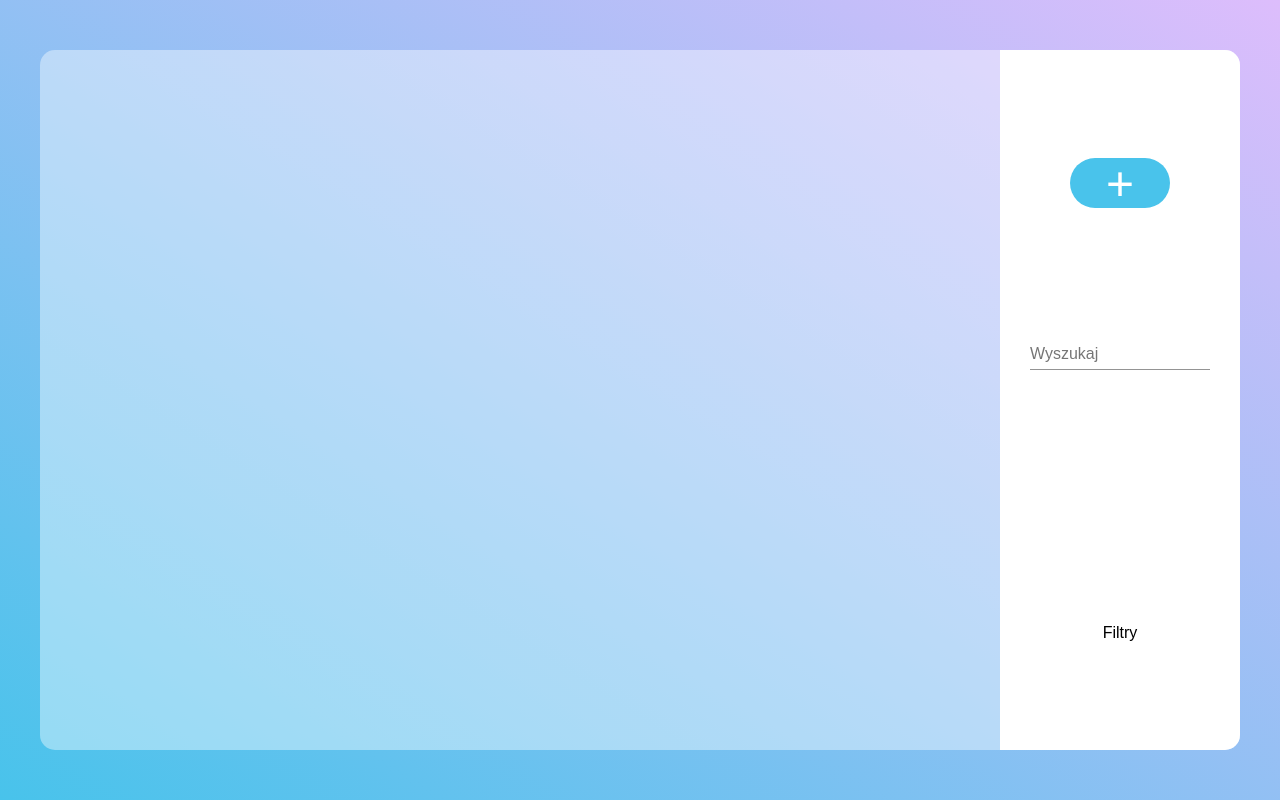
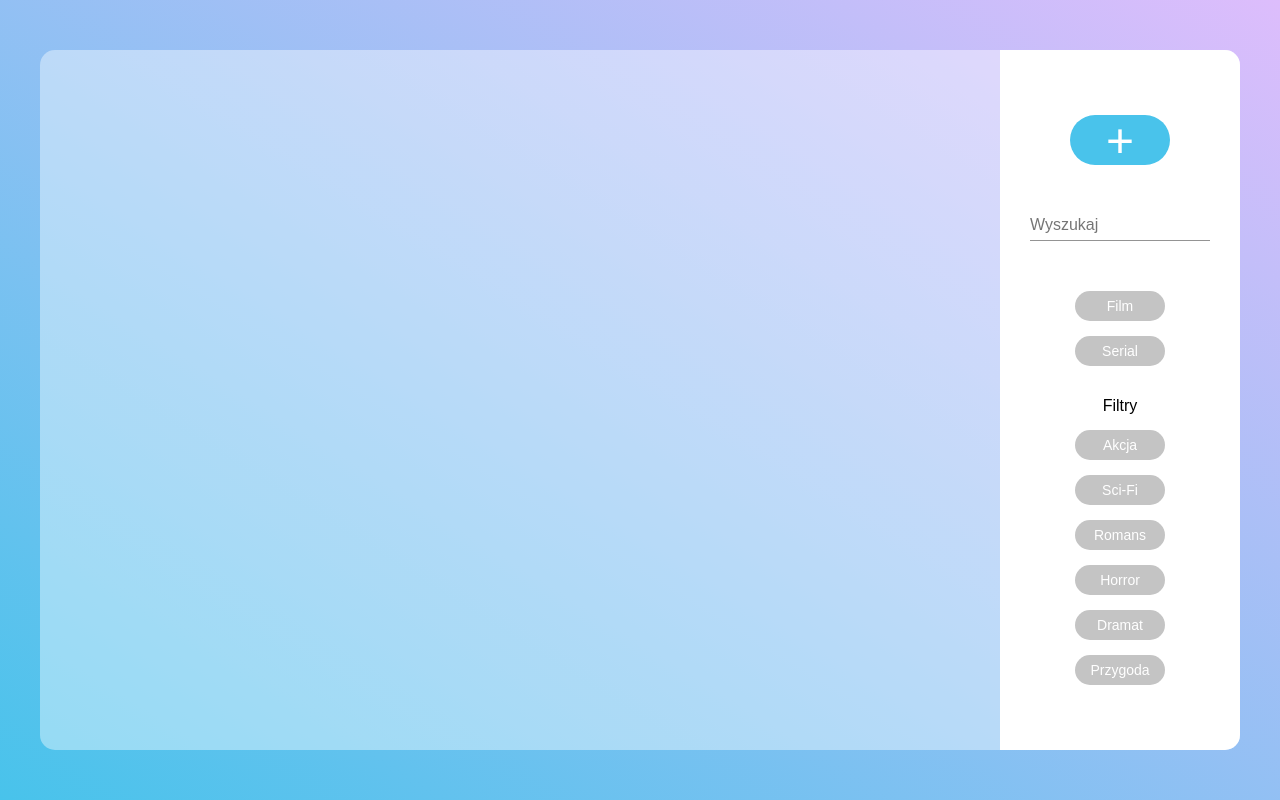
Before and after one commit to NumerDev/WatchStatus, an Angular app: page / in a window 1280 px wide. Built offline with nearby package versions, Linux system fonts and the light colour scheme.

Commit message:
Added checkbox component

```diff
--- a/src/app/app.module.ts
+++ b/src/app/app.module.ts
@@ -8,9 +8,10 @@ import { MatFormFieldModule } from '@angular/material/form-field';
 import { AppRoutingModule } from './app-routing.module';
 import { AppComponent } from './app.component';
 import { PanelComponent } from './panel/panel.component';
+import { CheckboxComponent } from './checkbox/checkbox.component';
 
 @NgModule({
-  declarations: [AppComponent, PanelComponent],
+  declarations: [AppComponent, PanelComponent, CheckboxComponent],
   imports: [
     BrowserModule,
     AppRoutingModule,
--- /dev/null
+++ b/src/app/checkbox/checkbox.component.html
@@ -0,0 +1,9 @@
+<div class="checkbox">
+  <label
+    class="checkbox-label"
+    for="{{ name }}"
+    [style.background-color]="test['checked'] ? color : '#c4c4c4'"
+    (click)="(!temp)"
+    >{{ name }} <input id="{{ name }}" type="checkbox" #test
+  /></label>
+</div>
--- /dev/null
+++ b/src/app/checkbox/checkbox.component.scss
@@ -0,0 +1,24 @@
+.checkbox {
+  border-radius: 50px;
+  color: white;
+  font-size: 14px;
+  position: relative;
+
+  .checkbox-label {
+    width: 100%;
+    height: 100%;
+    width: 90px;
+    height: 30px;
+    display: flex;
+    justify-content: center;
+    align-items: center;
+    border-radius: 50px;
+    user-select: none;
+    transition: background-color 0.1s ease;
+    cursor: pointer;
+
+    input {
+      display: none;
+    }
+  }
+}
--- /dev/null
+++ b/src/app/checkbox/checkbox.component.ts
@@ -0,0 +1,18 @@
+import { Component, OnInit, Input } from '@angular/core';
+
+@Component({
+  selector: 'app-checkbox',
+  templateUrl: './checkbox.component.html',
+  styleUrls: ['./checkbox.component.scss'],
+})
+export class CheckboxComponent implements OnInit {
+  constructor() {
+    this.color = 'red';
+    this.name = 'text';
+  }
+  @Input('color') color: string;
+  @Input('name') name: string;
+
+  temp: boolean = false;
+  ngOnInit(): void {}
+}
--- a/src/app/panel/panel.component.html
+++ b/src/app/panel/panel.component.html
@@ -18,18 +18,18 @@
     </mat-form-field>
 
     <div class="position-type">
-      <!-- <app-checkbox color="#B4DF80" name="Film"></app-checkbox>
-      <app-checkbox color="#B4DF80" name="Serial"></app-checkbox> -->
+      <app-checkbox color="#B4DF80" name="Film"></app-checkbox>
+      <app-checkbox color="#B4DF80" name="Serial"></app-checkbox>
     </div>
 
     <div class="position-genre">
       <span>Filtry</span>
-      <!-- <app-checkbox color="#EB5463" name="Akcja"></app-checkbox>
+      <app-checkbox color="#EB5463" name="Akcja"></app-checkbox>
       <app-checkbox color="#4FC0E8" name="Sci-Fi"></app-checkbox>
       <app-checkbox color="#EB86BE" name="Romans"></app-checkbox>
       <app-checkbox color="#AC92EA" name="Horror"></app-checkbox>
       <app-checkbox color="#FDCD56" name="Dramat"></app-checkbox>
-      <app-checkbox color="#9ED26A" name="Przygoda"></app-checkbox> -->
+      <app-checkbox color="#9ED26A" name="Przygoda"></app-checkbox>
     </div>
   </aside>
 </main>
```
Also changed, not shown: 1 other file (tests, documents, lock files or other folders).
